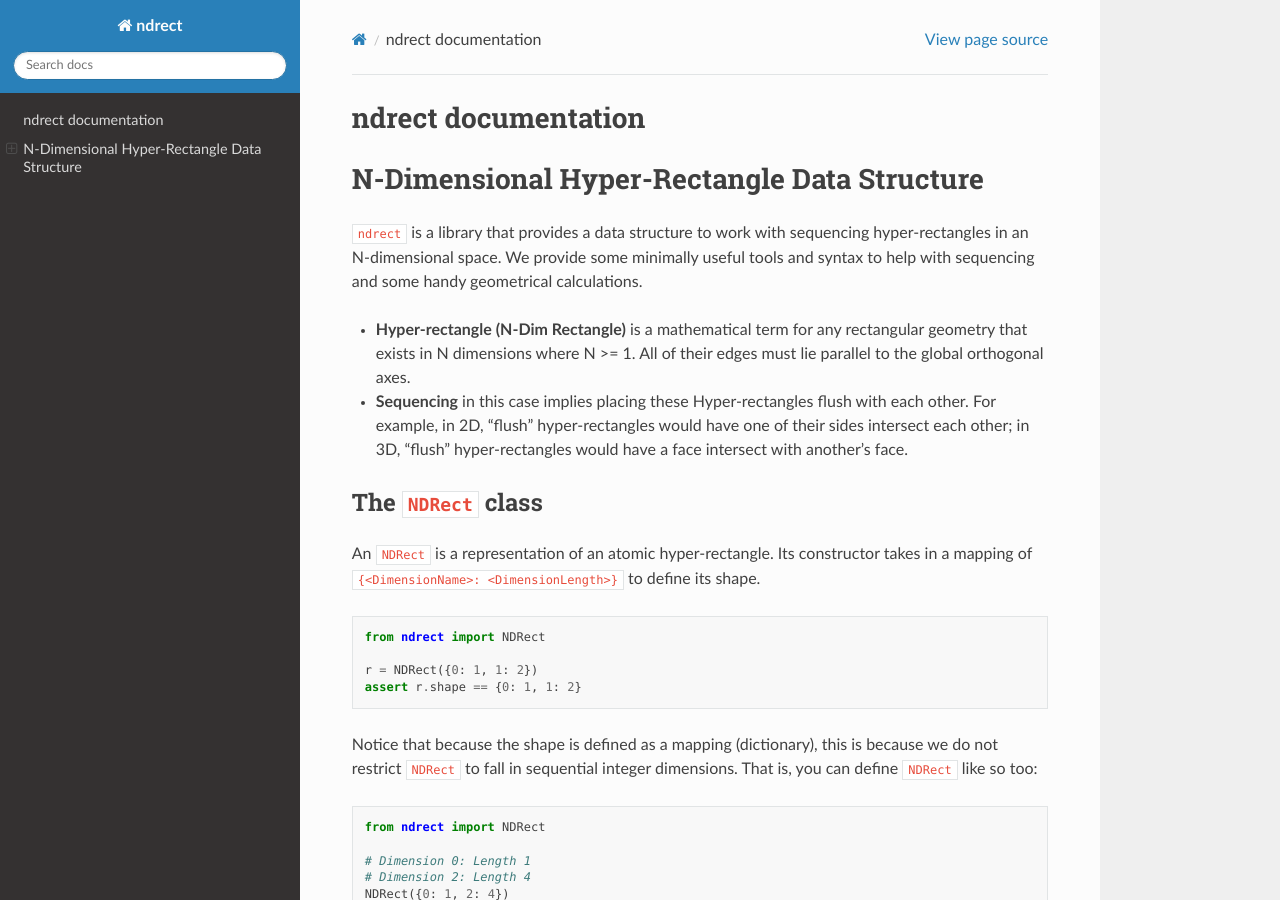
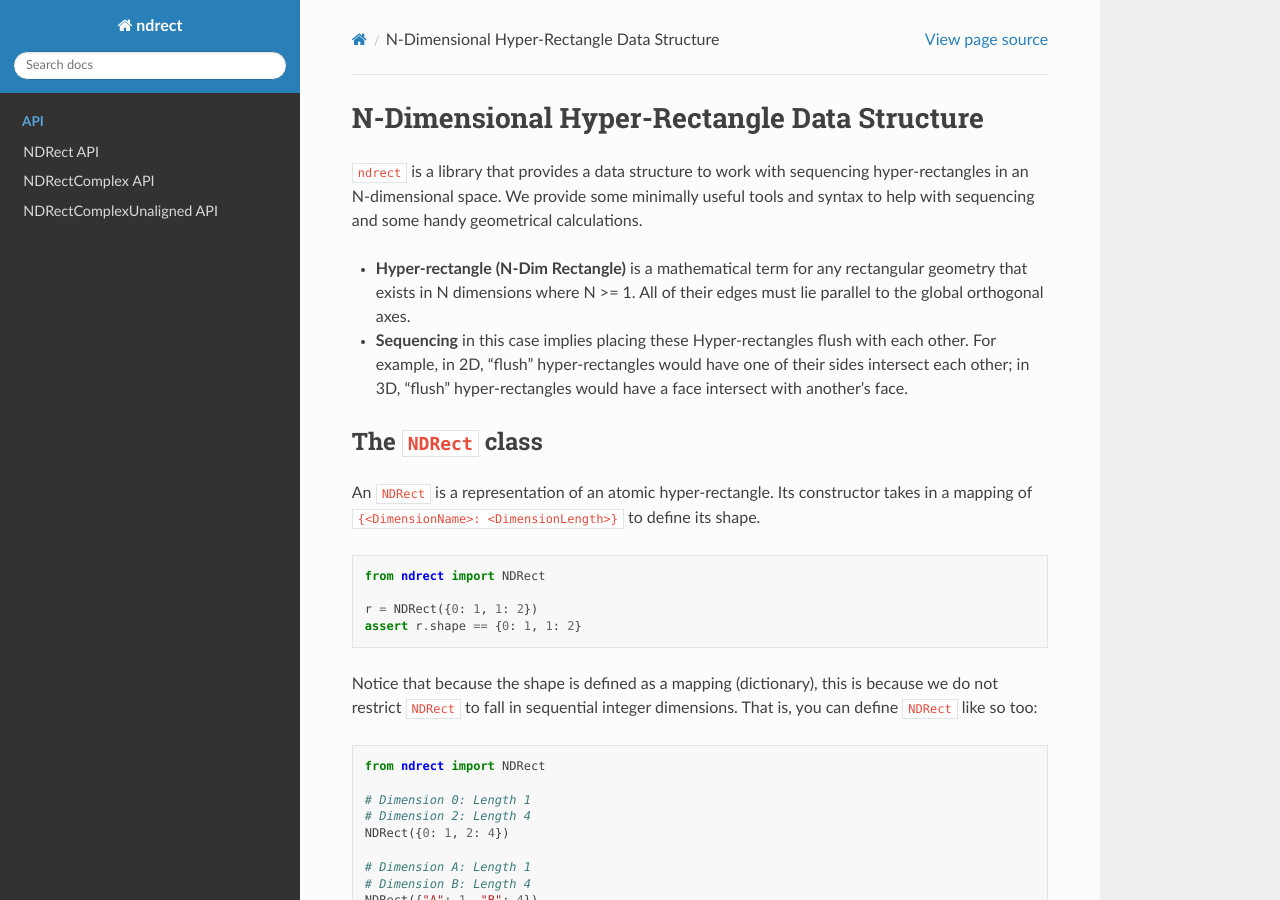
Before and after one commit to Eve-ning/NDRect, a Sphinx documentation site: the page built from docs/source/index.md, in a window 1280 px wide and 900 px high. Built offline with Sphinx 7.4.7 and the Read the Docs theme 3.1.0, drawn with Linux system fonts in a browser that asks for light colours; some of the changed text lies outside the part shown.

Commit message:
Add autodoc for docstrings for documentation (#6)

````diff
--- a/README.md
+++ b/README.md
@@ -85,8 +85,3 @@
 ```
 
 Notice that when we sequence them along axis 1, its shape is the shape of minimal bounding rectangle that contains both `R1` and `R2`.
-
-```{toctree}
-:maxdepth: 2
-:caption: Contents:
-```
--- a/docs/source/conf.py
+++ b/docs/source/conf.py
@@ -17,6 +17,9 @@
 extensions = [
     "sphinx_rtd_theme",
     "myst_parser",
+    "sphinx.ext.autodoc",
+    # Add support for Google-style docstrings
+    "sphinx.ext.napoleon",
 ]
 myst_enable_extensions = ["dollarmath"]
 
--- a/docs/source/index.md
+++ b/docs/source/index.md
@@ -1,9 +1,11 @@
-# ndrect documentation
-
 ```{include} ../../README.md
 ```
 
+
 ```{toctree}
-:maxdepth: 2
-:caption: Contents:
+:maxdepth: 1
+:caption: API
+:glob:
+
+api/*
 ```
````
Also changed, not shown: docs/source/api/ndrect.md (added, +10 -0 lines), docs/source/api/ndrectcomplex.md (added, +10 -0 lines), docs/source/api/ndrectcomplexunaligned.md (added, +10 -0 lines), 2 other files.
